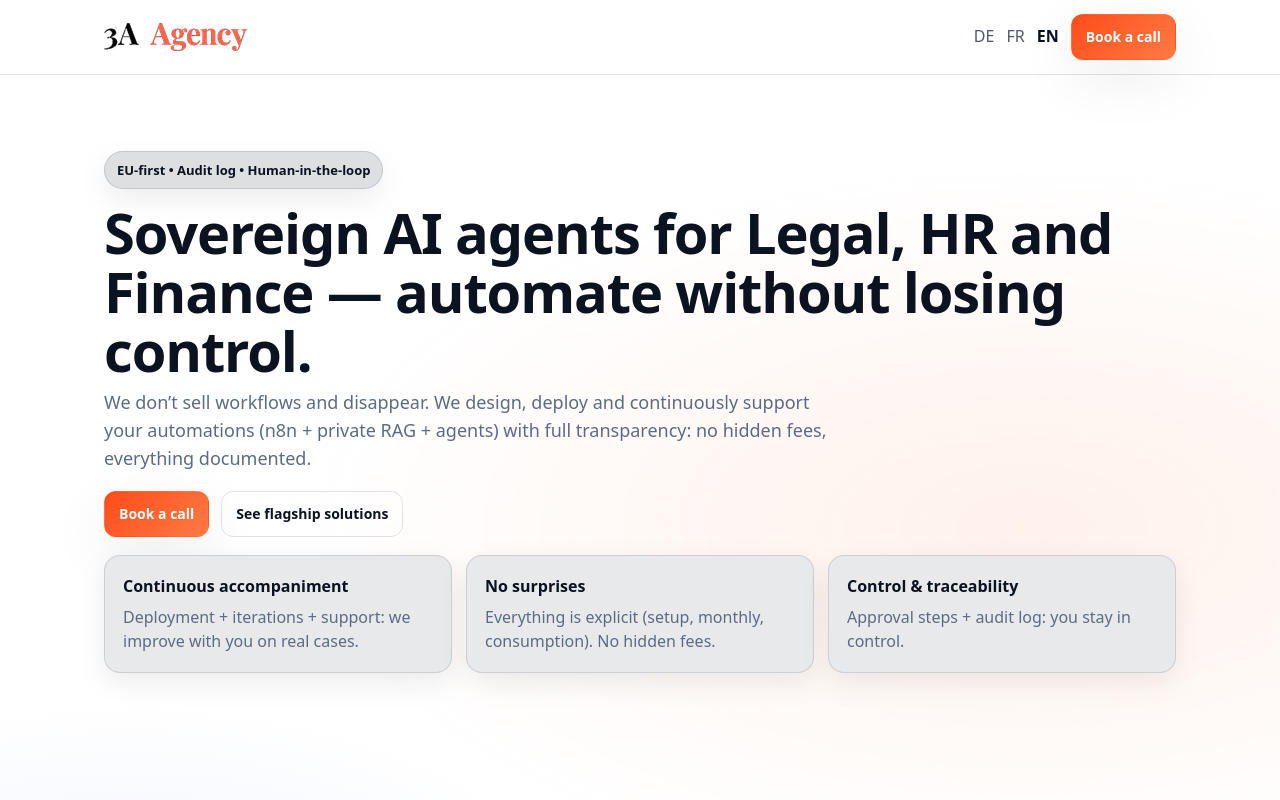
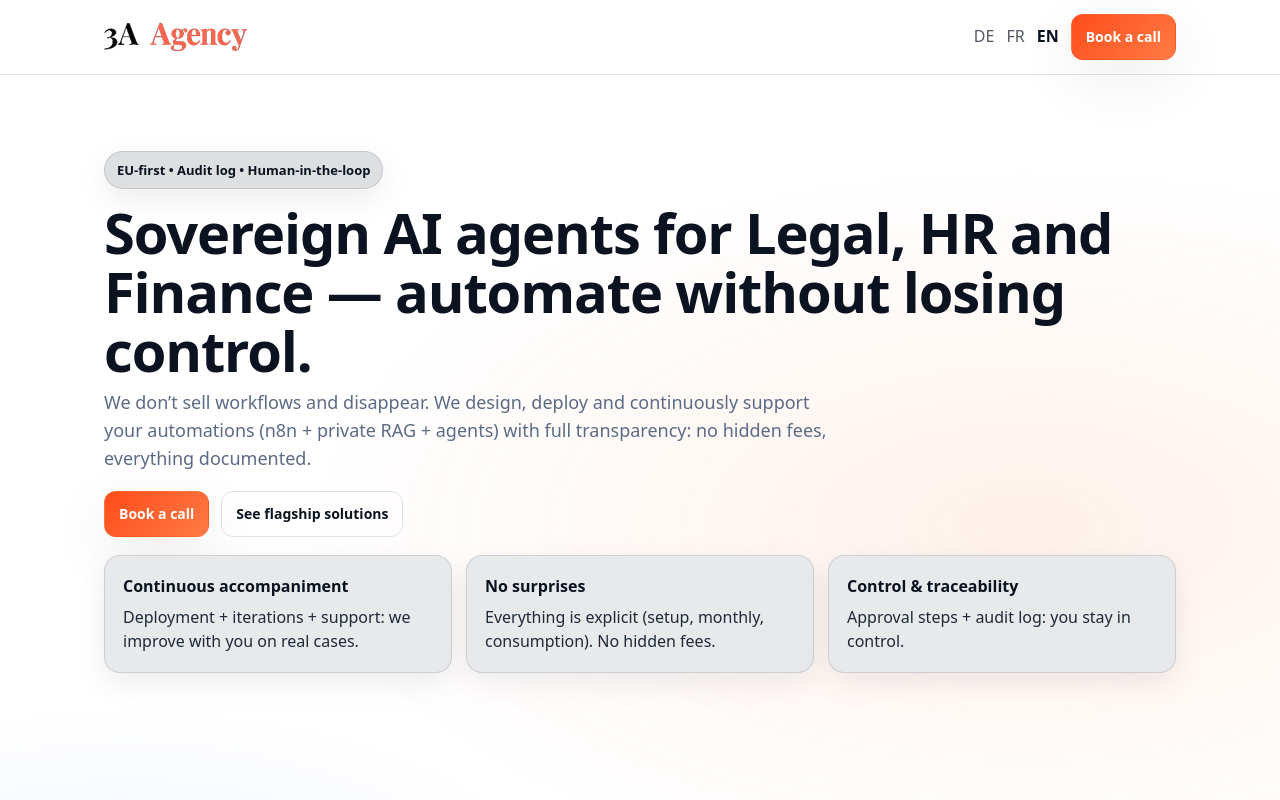
Before and after one commit to mcledjiar-GML/3aagency-site, a Next.js app: page /en in a window 1280 px wide. Shown: the top 800 px of the page. Built offline with nearby package versions, Linux system fonts and the light colour scheme; no server answers.

Commit message:
performance globals.css

```diff
--- a/src/app/globals.css
+++ b/src/app/globals.css
@@ -204,3 +204,8 @@ img {
   margin: 0;
   color: var(--muted);
 }
+
+/* A11y: stronger contrast for body text inside cards */
+.card .card-text {
+  color: color-mix(in oklab, var(--fg) 72%, var(--muted) 28%);
+}
```
